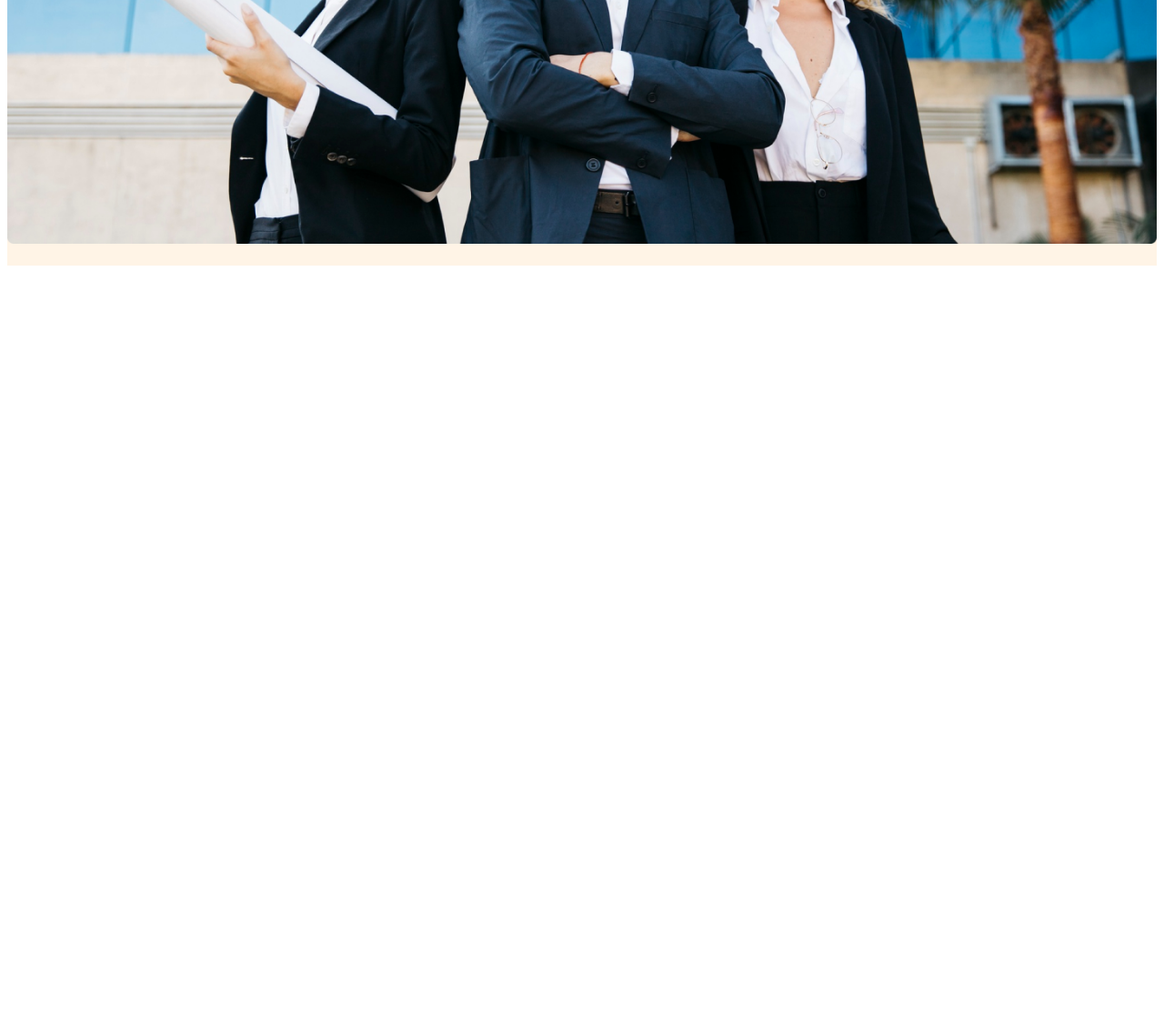
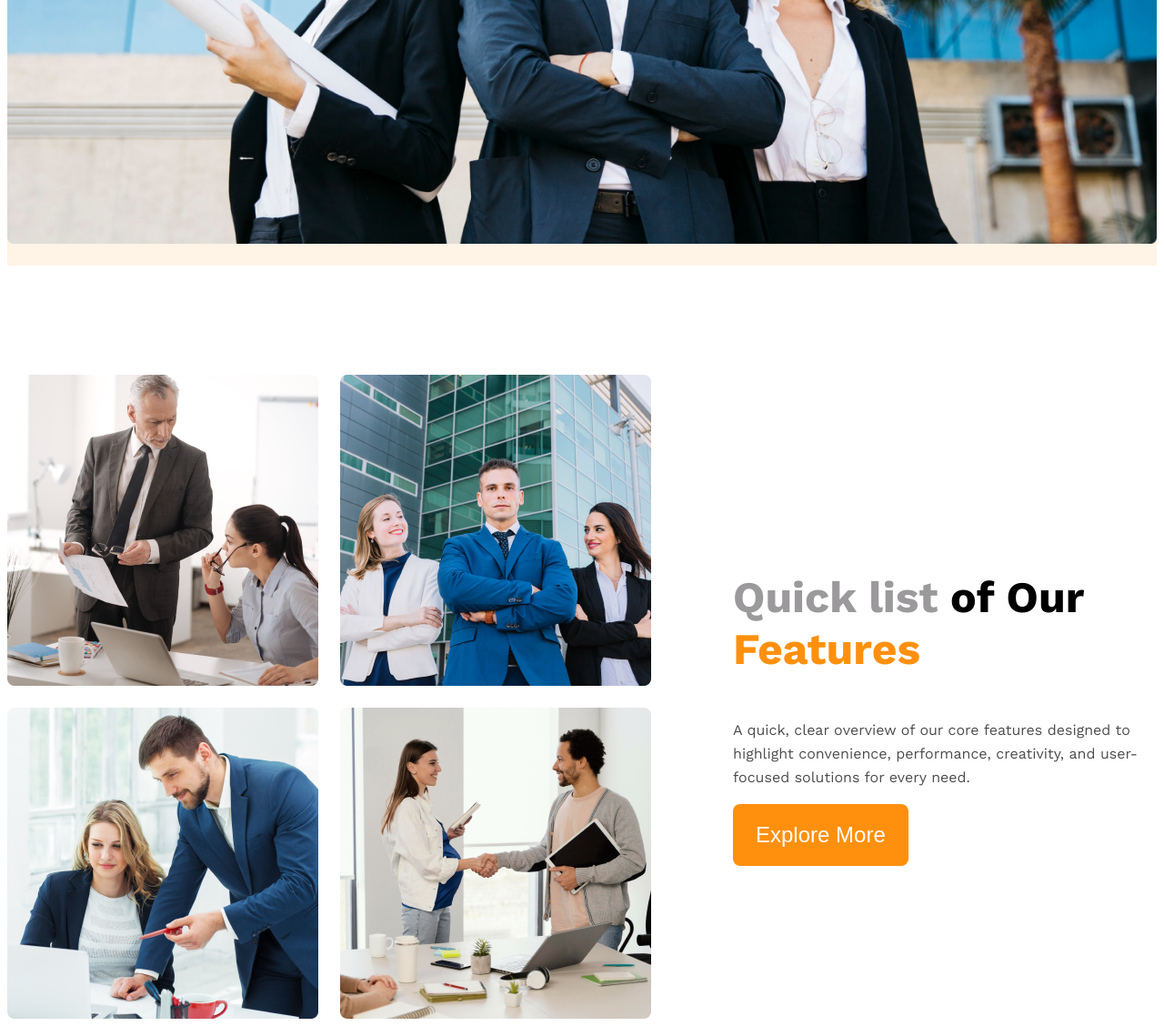
Before and after one commit to Kamrujjaman3D/g3-architects-website, a plain HTML site: page index.html in a window 1280 px wide. Shown: the part 880-2008 px from the top of the page at 91% size. Before the commit the page ends 1180 px from the top, so only its background shows below. Drawn offline with nearby package versions, Linux system fonts and the light colour scheme.

Commit message:
compelet our features section

```diff
--- a/index.html
+++ b/index.html
@@ -35,7 +35,22 @@
     </div>
   </header>
   <main>
-
+    <section class="teams display-flex">
+      <div class="team-img-container">
+        <img src="images/team1.png" alt="two architect discussing about design">
+        <img src="images/team2.png" alt="two architect discussing about design">
+        <img src="images/team3.png" alt="two architect discussing about design">
+        <img src="images/team4.png" alt="two architect discussing about design">
+      </div>
+      <div class="our-features">
+        <h3 class="feature-title"><span style="color: #9c999c;">Quick list</span> of Our <br><span
+            style="color: #ff900e;">Features</span></h3>
+        <p class="description">A quick, clear overview of our core features designed to highlight convenience,
+          performance, creativity, and
+          user-focused solutions for every need.</p>
+        <button class="btn-primary">Explore More</button>
+      </div>
+    </section>
   </main>
   <footer>
 
--- a/style.css
+++ b/style.css
@@ -9,12 +9,18 @@
 .display-flex {
   display: flex;
 }
+main {
+  max-width: 1440px;
+  margin: 0 auto;
+}
+main > section {
+  margin-top: 120px;
+}
 .description {
-  color: rgb(79, 77, 79);
+  color: #4f4d4f;
   font-size: 16px;
   font-weight: 400;
   line-height: 26px;
-  text-align: center;
 }
 .btn-primary {
   background-color: #ff900e;
@@ -74,15 +80,51 @@
   font-weight: 700;
   font-size: 4rem;
 }
+.banner .description {
+  text-align: center;
+}
 .banner-image {
   width: 100%;
   margin: 50px 0px 20px 0px;
 }
 
+/* our feature section related style */
+.teams {
+  align-items: center;
+}
+.team-img-container {
+  display: grid;
+  grid-template-columns: repeat(2, 1fr);
+  gap: 24px;
+}
+.our-features {
+  margin-left: 90px;
+}
+.feature-title {
+  font-size: 3rem;
+  font-weight: 700;
+}
 /* Responsive media query */
 @media screen and (max-width: 576px) {
   .navbar,
-  .nav-link {
+  .nav-link,
+  .teams {
     flex-direction: column;
   }
+  .team-img-container {
+    grid-template-columns: repeat(1, 1fr);
+  }
+  .our-features {
+    margin-left: 0px;
+  }
 }
+
+/* Responsive media query */
+@media screen and (min-width: 576px) and (max-width: 992px) {
+  .teams {
+    flex-direction: column;
+  }
+  .our-features {
+    margin: 50px auto;
+  }
+}
```
